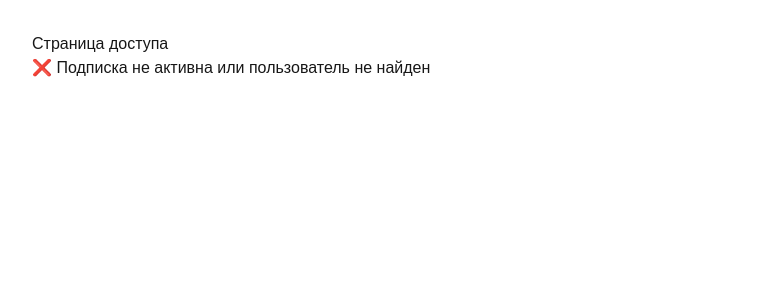
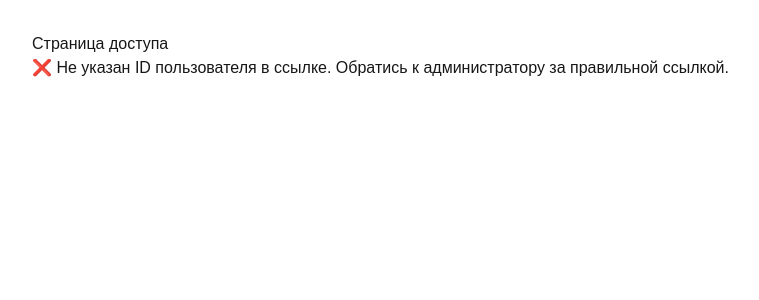
Before and after one commit to SvetaColor/colorformula-site, a Next.js app: page /access in a window 1280 px wide. Shown: the top 300 px of the page, without its empty margins (0-759 px from the left). Built offline with nearby package versions, Linux system fonts and the light colour scheme; no server answers.

Commit message:
Update page.tsx

```diff
--- a/app/access/page.tsx
+++ b/app/access/page.tsx
@@ -1,16 +1,31 @@
-export default async function AccessPage({ searchParams }: { searchParams: { user?: string } }) {
-  const user = searchParams.user;
+export const dynamic = 'force-dynamic';
 
-  const res = await fetch(`${process.env.NEXT_PUBLIC_SITE_URL || 'https://colorformula-site.vercel.app'}/api/check?user=${user}`);
-  const data = await res.json();
+type SearchParams = {
+  user?: string | string[];
+};
+
+export default function AccessPage({ searchParams }: { searchParams: SearchParams }) {
+  const rawUser = searchParams.user;
+  const user = Array.isArray(rawUser) ? rawUser[0] : rawUser;
+
+  const activeUsers = ['vasya123', 'lena456', 'katya789'];
+
+  const hasAccess = !!user && activeUsers.includes(user);
 
   return (
     <div style={{ padding: '2rem' }}>
       <h1>Страница доступа</h1>
-      {data.access ? (
+
+      {!user && (
+        <p>❌ Не указан ID пользователя в ссылке. Обратись к администратору за правильной ссылкой.</p>
+      )}
+
+      {user && hasAccess && (
         <p>✅ Доступ разрешён для пользователя: {user}</p>
-      ) : (
-        <p>❌ Подписка не активна или пользователь не найден</p>
+      )}
+
+      {user && !hasAccess && (
+        <p>❌ Подписка не активна или пользователь не найден.</p>
       )}
     </div>
   );
```
